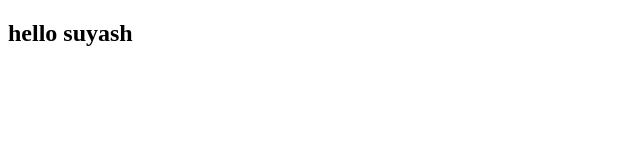
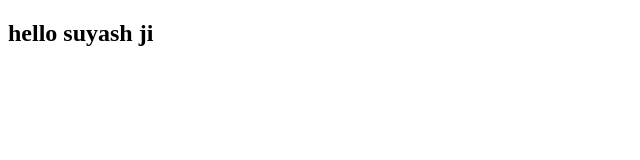
Before and after one commit to Yashavendra/tutorial, a plain HTML site: page index.html in a window 1280 px wide. Shown: the full height of the page, 0-640 px from the left. Drawn offline with Linux system fonts and the light colour scheme.

Commit message:
Update index.html

```diff
--- a/index.html
+++ b/index.html
@@ -6,6 +6,6 @@
     <title>Document</title>
 </head>
 <body>
-    <h2>hello suyash</h2>
+    <h2>hello suyash ji</h2>
 </body>
 </html>
```
